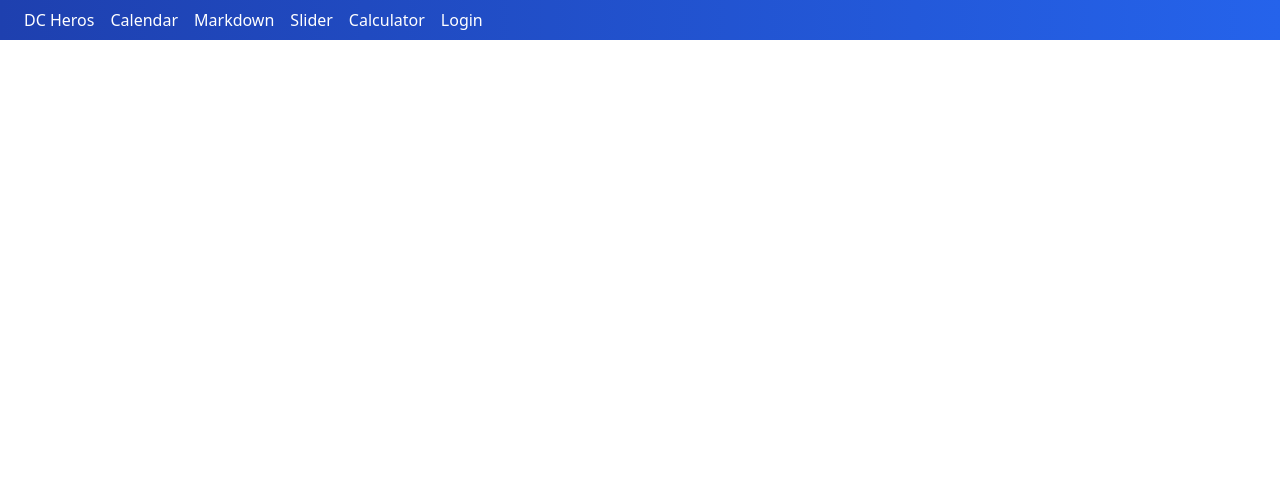
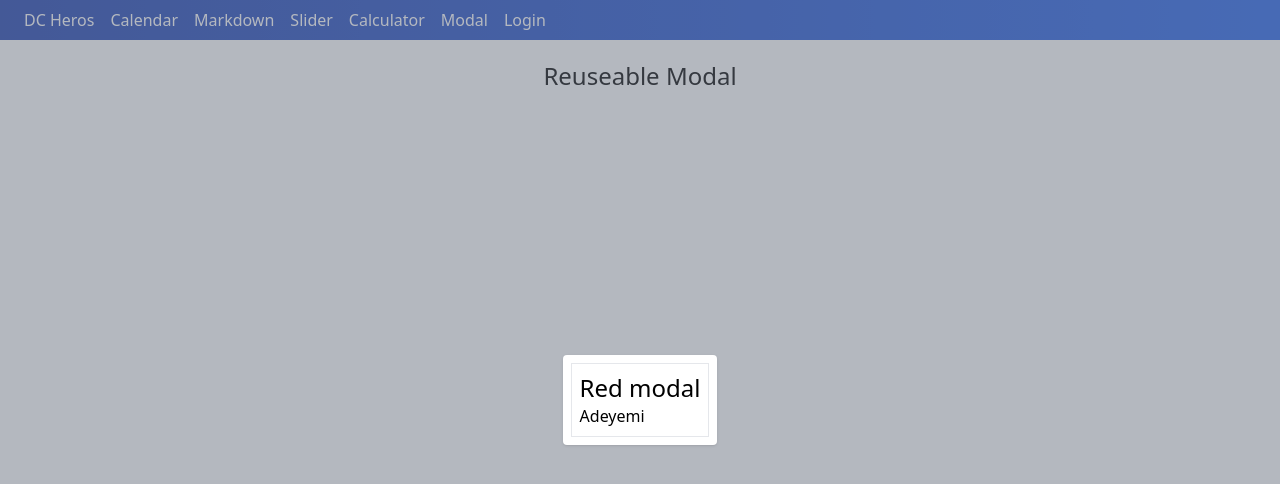
Before and after one commit to Pauliski/Calendar, a Vue app: page /modal in a window 1280 px wide. Shown: the top 484 px of the page. Built offline with nearby package versions, Linux system fonts and the light colour scheme; no server answers.

Commit message:
complete reusableModal component

```diff
--- a/src/components/AppHeader.vue
+++ b/src/components/AppHeader.vue
@@ -44,6 +44,10 @@ export default {
           title: "Calculator",
           to: "/calculator",
         },
+        {
+          title: "Modal",
+          to: "/modal",
+        },
       ],
     };
   },
--- /dev/null
+++ b/src/components/Modal.vue
@@ -0,0 +1,34 @@
+<template>
+  <section
+    @click="close"
+    class="z-20 h-screen w-screen bg-gray-500 fixed top-0 left-0 opacity-50"
+  ></section>
+  <div class="absolute inset-0">
+    <div class="flex h-full">
+      <div class="z-30 m-auto bg-white p-2 rounded shadow">
+        <div class="p-2 border">
+            <h1 class="text-2xl">
+                <slot name="title"></slot>
+            </h1>
+            <main>
+                <slot name="body"></slot>
+            </main>
+
+        </div>
+      </div>
+    </div>
+  </div>
+</template>
+
+<script>
+export default {
+  setup( _, { emit }) {
+    function close() {
+      emit("close");
+    }
+    return { close };
+  },
+};
+</script>
+
+<style></style>
--- a/src/pages/Calculator.vue
+++ b/src/pages/Calculator.vue
@@ -116,7 +116,8 @@
 </template>
 
 <script>
-import { onMounted, onUnmounted, ref } from "vue";
+import { ref } from "vue";
+import useWindowEvent from "../utilities/composition/useWindowEvent"
 export default {
   setup() {
     const currentNumber = ref("");
@@ -188,12 +189,9 @@ export default {
     function handleKeydown(e) {
       pressed(e.key);
     }
-    onMounted(() => {
-      window.addEventListener("keydown", handleKeydown);
-    });
-    onUnmounted(() => {
-      window.removeEventListener("keydown", handleKeydown);
-    });
+
+    useWindowEvent('keydown', handleKeydown)
+
     return {
       currentNumber,
       pressed,
--- a/src/pages/Markdown.vue
+++ b/src/pages/Markdown.vue
@@ -20,15 +20,22 @@
 
 <script>
 import { marked } from "marked";
-import debounce from "../utilities/mixins/debounce";
+
+import useDebounce from "../utilities/composition/useDebounce";
 export default {
-  mixins: [debounce],
+  setup() {
+
+
+  },
   data() {
     return {
       text: "",
+      debounce: "",
     };
   },
   mounted() {
+     const {debounce} =  useDebounce();
+    this.debounce = debounce
     this.$refs.newMarkdownRef.focus();
   },
   computed: {
--- /dev/null
+++ b/src/pages/ReuseableModal.vue
@@ -0,0 +1,27 @@
+<template>
+  <section class="flex w-full">
+    <div class="m-auto">
+      <h1 class="text-2xl my-5">Reuseable Modal</h1>
+      <Modal v-if="isModalOpen" @close="isModalOpen = false" >
+        <template v-slot:title>Red modal</template>
+        <template #body>
+          <h1>Adeyemi</h1>
+        </template>
+      </Modal>
+    </div>
+  </section>
+</template>
+
+<script>
+import { ref } from "vue";
+import Modal from "../components/Modal.vue";
+export default {
+  components: { Modal },
+  setup() {
+    const isModalOpen = ref(true);
+    return { isModalOpen };
+  },
+};
+</script>
+
+<style></style>
--- a/src/router.js
+++ b/src/router.js
@@ -5,6 +5,7 @@ import Home from "./pages/Home";
 import Markdown from "./pages/Markdown";
 import Slider from "./pages/Slider";
 import Calculator from "./pages/Calculator";
+import Modal from "./pages/ReuseableModal";
 
 const routes = [
   { path: "/", component: Home },
@@ -13,6 +14,7 @@ const routes = [
   { path: "/markdown", component: Markdown },
   { path: "/slider", component: Slider },
   { path: "/calculator", component: Calculator },
+  { path: "/modal", component: Modal },
 ];
 
 const router = createRouter({
--- /dev/null
+++ b/src/utilities/composition/useDebounce.js
@@ -0,0 +1,9 @@
+import { ref } from "vue";
+export default function useDebounce() {
+  const timeout = ref("");
+  function debounce(func, wait = 1000) {
+    clearTimeout(timeout.value);
+    timeout.value = setTimeout(func, wait);
+  }
+  return { debounce };
+}
--- /dev/null
+++ b/src/utilities/composition/useWindowEvent.js
@@ -0,0 +1,9 @@
+import { onMounted, onUnmounted } from "vue";
+export default function useWindowEvent(eventName, handleEvent) {
+  onMounted(() => {
+    window.addEventListener(eventName, handleEvent);
+  });
+  onUnmounted(() => {
+    window.removeEventListener(eventName, handleEvent);
+  });
+}
```
